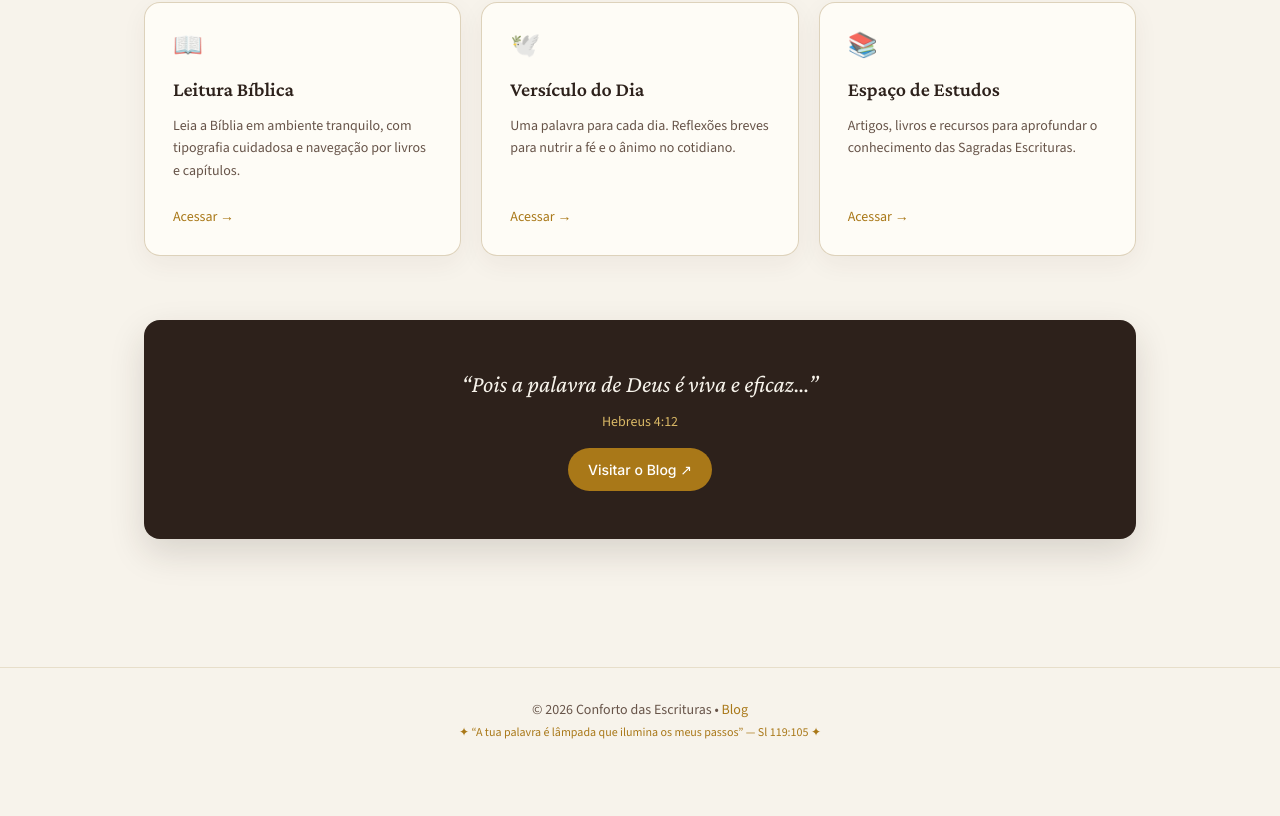
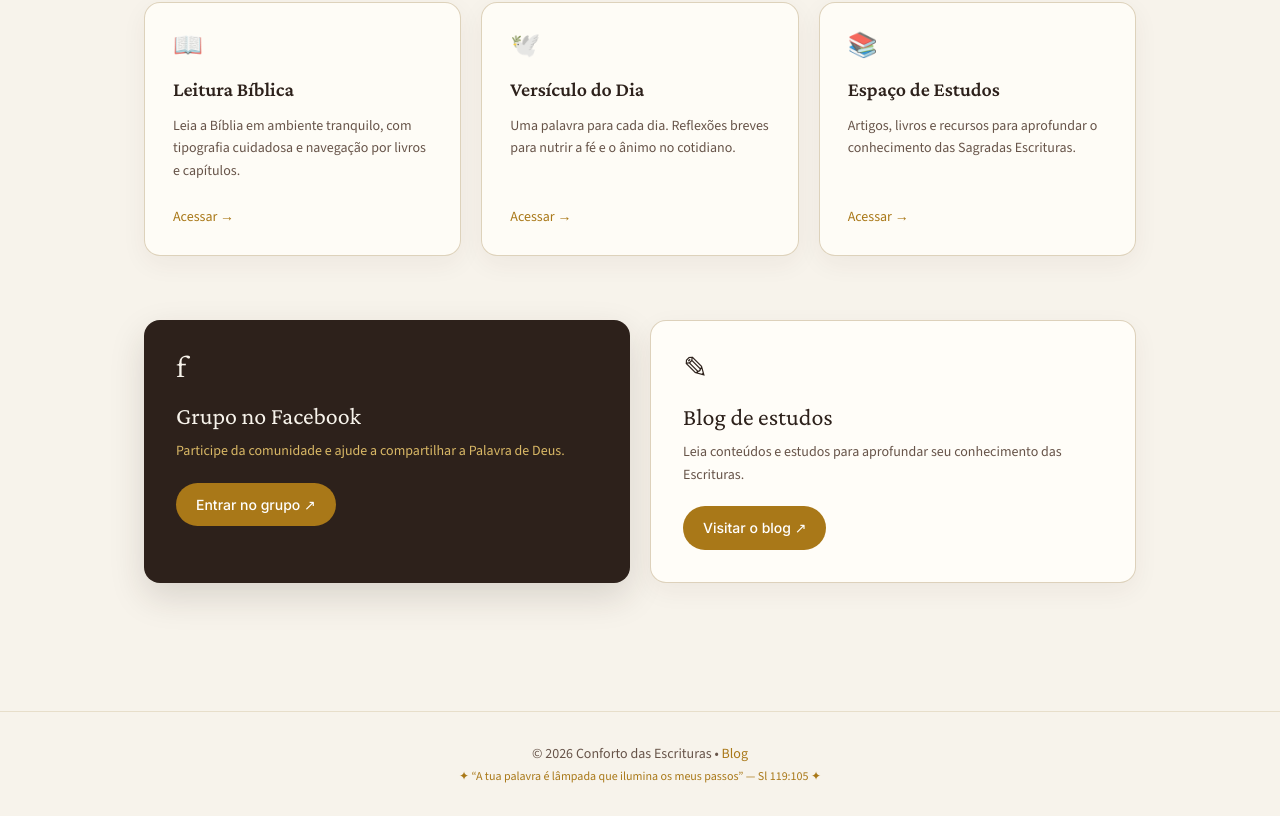
Before and after one commit to jobsonmedeiros/blog, a Next.js app: page / in a window 1280 px wide. Shown: the part 825-1641 px from the top of the page. Before the commit the page ends 1597 px from the top, so only its background shows below. Built offline with nearby package versions, Linux system fonts and the light colour scheme.

Commit message:
feat: adiciona links face e blogger

```diff
--- a/app/page.tsx
+++ b/app/page.tsx
@@ -68,23 +68,55 @@ export default function HomePage() {
         ))}
       </section>
 
-      {/* Sobre o blog */}
-      <section
-        className="rounded-2xl p-8 md:p-12 text-center shadow-[0_14px_35px_rgba(45,33,27,0.15)]"
+      {/* Comunidade e estudos */}
+      <section className="grid md:grid-cols-2 gap-5">
+        <div
+          className="rounded-2xl p-7 md:p-8 shadow-[0_14px_35px_rgba(45,33,27,0.15)]"
           style={{ background: "var(--ink)", color: "var(--parchment)" }}
         >
-        <p className="text-2xl mb-3" style={{ fontFamily: "'Artifakt Element Book', 'Artifakt Element', 'Crimson Pro', serif", fontStyle: "italic" }}>
-          &ldquo;Pois a palavra de Deus é viva e eficaz…&rdquo;
+          <p className="text-3xl mb-3" aria-hidden>f</p>
+          <h2
+            className="text-2xl mb-2"
+            style={{ fontFamily: "'Artifakt Element Book', 'Artifakt Element', 'Crimson Pro', serif" }}
+          >
+            Grupo no Facebook
+          </h2>
+          <p className="font-sans text-sm leading-relaxed mb-5" style={{ color: "var(--gold-light)" }}>
+            Participe da comunidade e ajude a compartilhar a Palavra de Deus.
           </p>
-        <p className="font-sans text-sm mb-4" style={{ color: "var(--gold-light)" }}>Hebreus 4:12</p>
           <a
-          href="https://confortodasescrituras.blogspot.com"
+            href="https://www.facebook.com/groups/evangelhodeverdade"
             target="_blank"
             rel="noopener noreferrer"
             className="btn-primary inline-block"
           >
-          Visitar o Blog ↗
+            Entrar no grupo ↗
           </a>
+        </div>
+
+        <div
+          className="rounded-2xl p-7 md:p-8 card"
+          style={{ background: "var(--surface)" }}
+        >
+          <p className="text-3xl mb-3" aria-hidden>✎</p>
+          <h2
+            className="text-2xl mb-2"
+            style={{ fontFamily: "'Artifakt Element Book', 'Artifakt Element', 'Crimson Pro', serif" }}
+          >
+            Blog de estudos
+          </h2>
+          <p className="font-sans text-sm leading-relaxed mb-5" style={{ color: "var(--ink-light)" }}>
+            Leia conteúdos e estudos para aprofundar seu conhecimento das Escrituras.
+          </p>
+          <a
+            href="https://confortodasescrituras.blogspot.com/"
+            target="_blank"
+            rel="noopener noreferrer"
+            className="btn-primary inline-block"
+          >
+            Visitar o blog ↗
+          </a>
+        </div>
       </section>
 
     </div>
```
Lines whose indentation alone changed are shown as unchanged.
